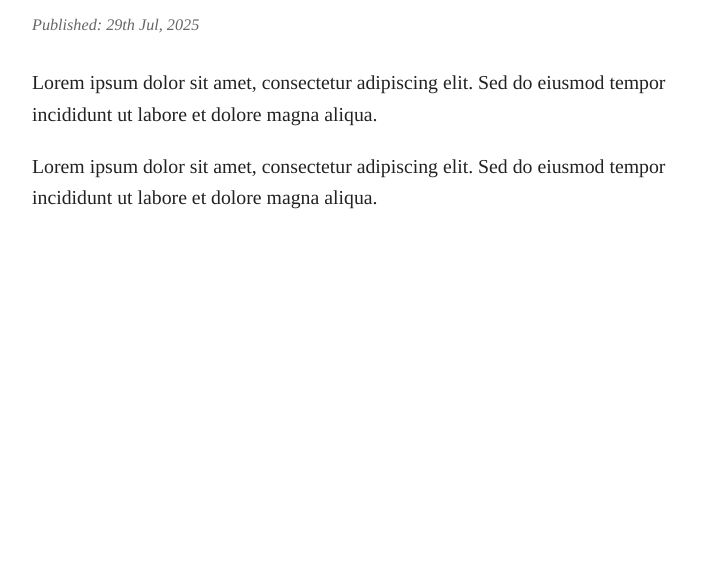
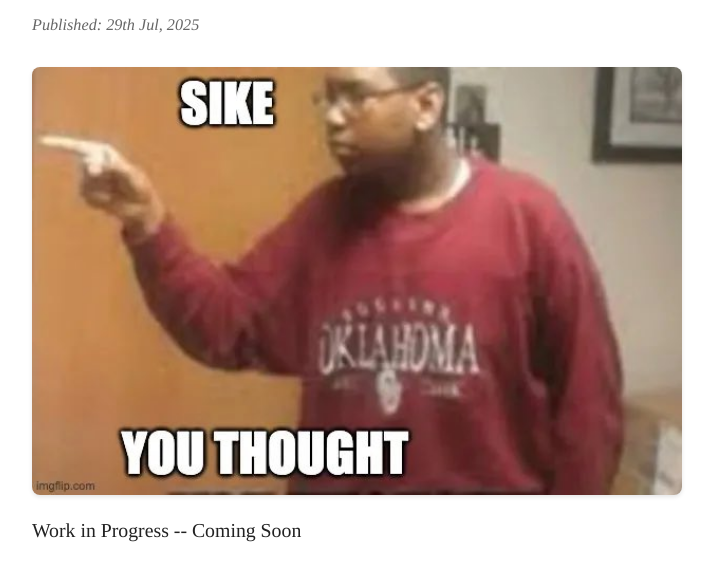
Before and after one commit to ricky421/a-mini-odyssey, a plain HTML site: page life_blogs/japanese_light_novels.html in a window 1280 px wide. Shown: the part 271-852 px from the top of the page, without its empty margins (283-996 px from the left). Before the commit the page ends 800 px from the top, so only its background shows below. Drawn offline with Linux system fonts and the light colour scheme.

Commit message:
Work In Progress image

```diff
--- a/life_blogs/japanese_light_novels.html
+++ b/life_blogs/japanese_light_novels.html
@@ -14,8 +14,8 @@
                 <h3 class="article-header">A Beginner's Guide to Japanese Light Novels</h3>
                 <p class="article-date">Published: 29th Jul, 2025</p>
                 <div class="article-content">
-                    <p>Lorem ipsum dolor sit amet, consectetur adipiscing elit. Sed do eiusmod tempor incididunt ut labore et dolore magna aliqua.</p>
-                    <p>Lorem ipsum dolor sit amet, consectetur adipiscing elit. Sed do eiusmod tempor incididunt ut labore et dolore magna aliqua.</p>
+                    <img src="../assets/sike.jpg" alt="Sike!" class="article-image">
+                    <p>Work in Progress -- Coming Soon</p>
                 </div>
             </article>
         </main>
```
Also changed, not shown: life_blogs/vietnam_guide.html (+2 -2 lines), tech_blogs/cross_sde1_sde2.html (+1 -1 lines), tech_blogs/optimize_image_handling.html (+2 -2 lines), assets/sike.jpg (added).
